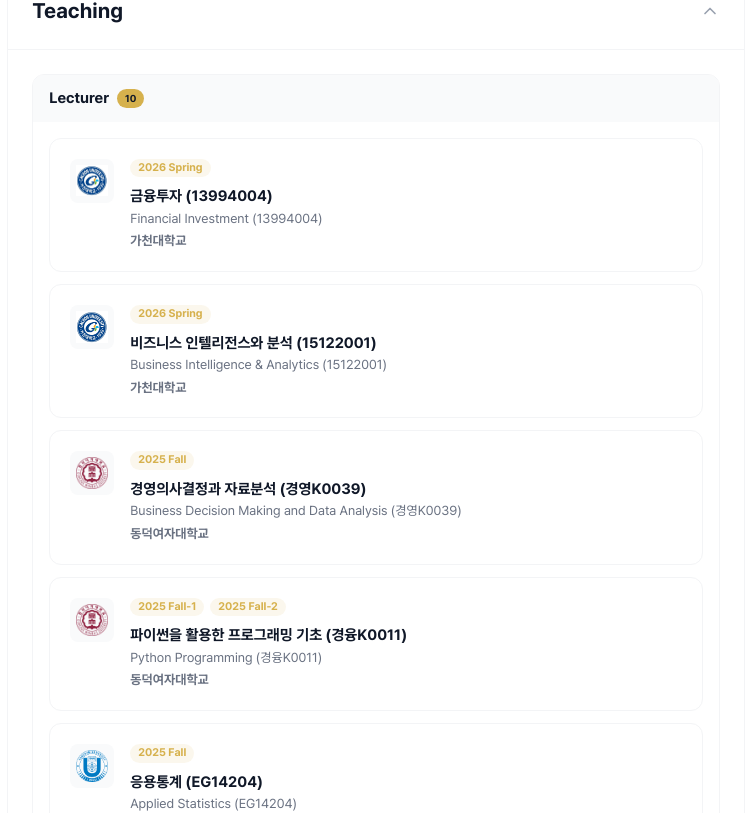
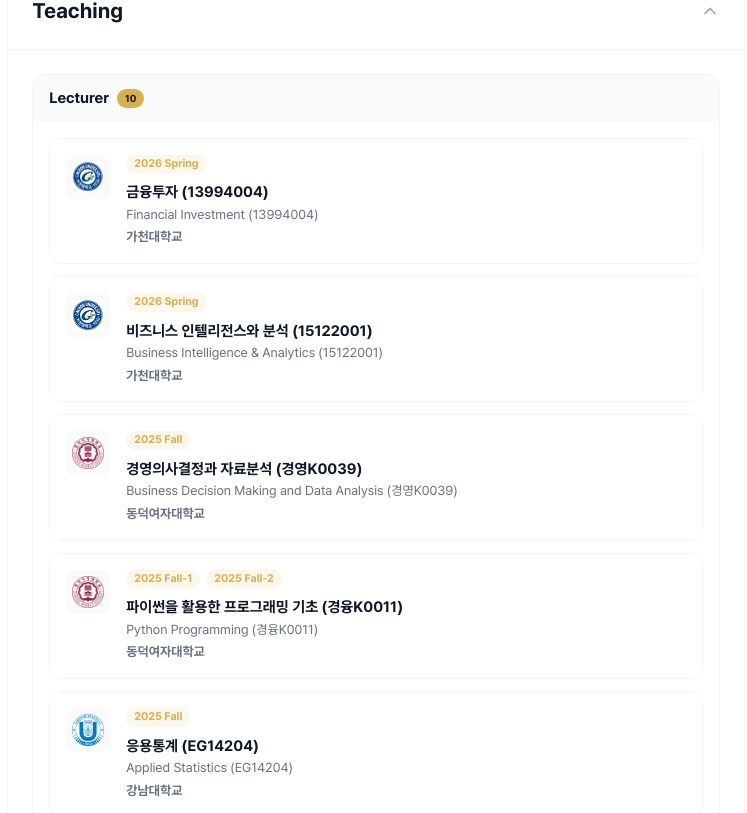
Before and after one commit to FinDS-Lab/website, a React (Vite) app: page /website/members/director in a window 1280 px wide. Shown: the part 4895-5708 px from the top of the page, without its empty margins (464-1211 px from the left). Built offline with nearby package versions, Linux system fonts and the light colour scheme.

Commit message:
20260205-1100

```diff
--- a/src/components/templates/members/director.tsx
+++ b/src/components/templates/members/director.tsx
@@ -1039,7 +1039,7 @@ export const MembersDirectorTemplate = () => {
                             const schoolLogo = getSchoolLogo(course.school)
 
                             return (
-                              <div key={index} className="bg-white border border-gray-100 rounded-xl p-16 md:p-20 hover:shadow-md hover:border-[#D6B14D]/30 transition-all">
+                              <div key={index} className="bg-white border border-gray-100 rounded-lg md:rounded-xl p-12 md:p-16 hover:shadow-lg hover:shadow-gray-200/50 transition-all duration-300">
                                 <div className="flex flex-col md:flex-row items-start gap-12 md:gap-16">
                                   <div className="size-48 md:size-44 bg-gray-50 rounded-lg p-6 flex items-center justify-center shrink-0 overflow-hidden">
                                     {schoolLogo ? (
```
